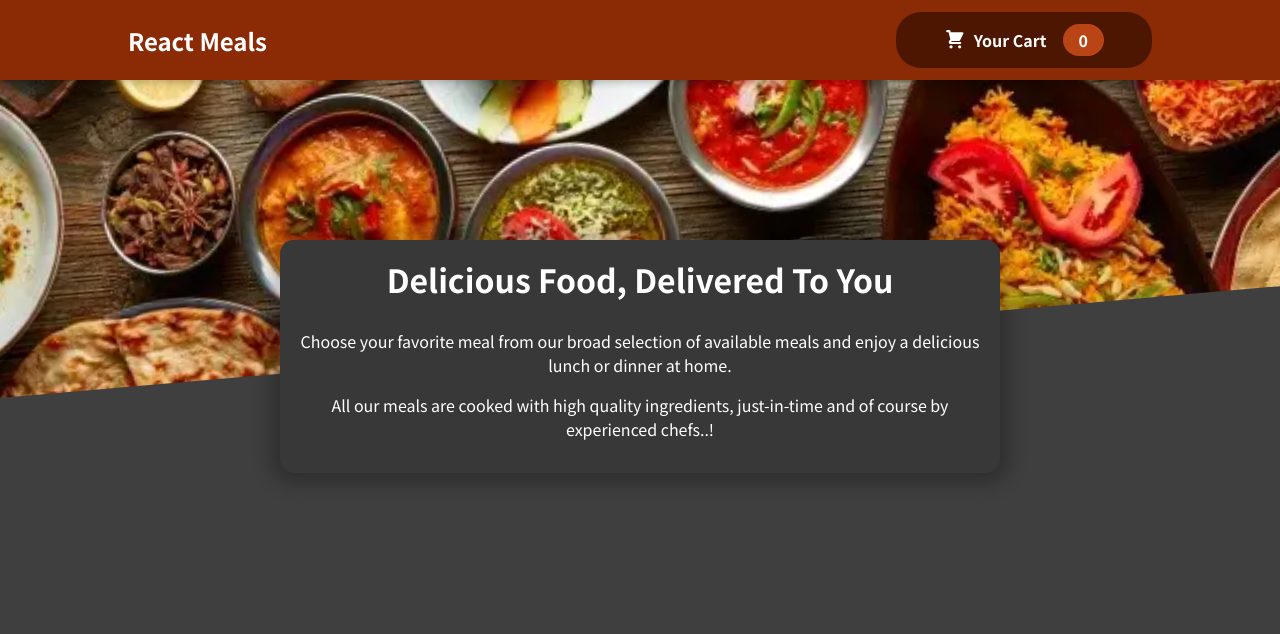
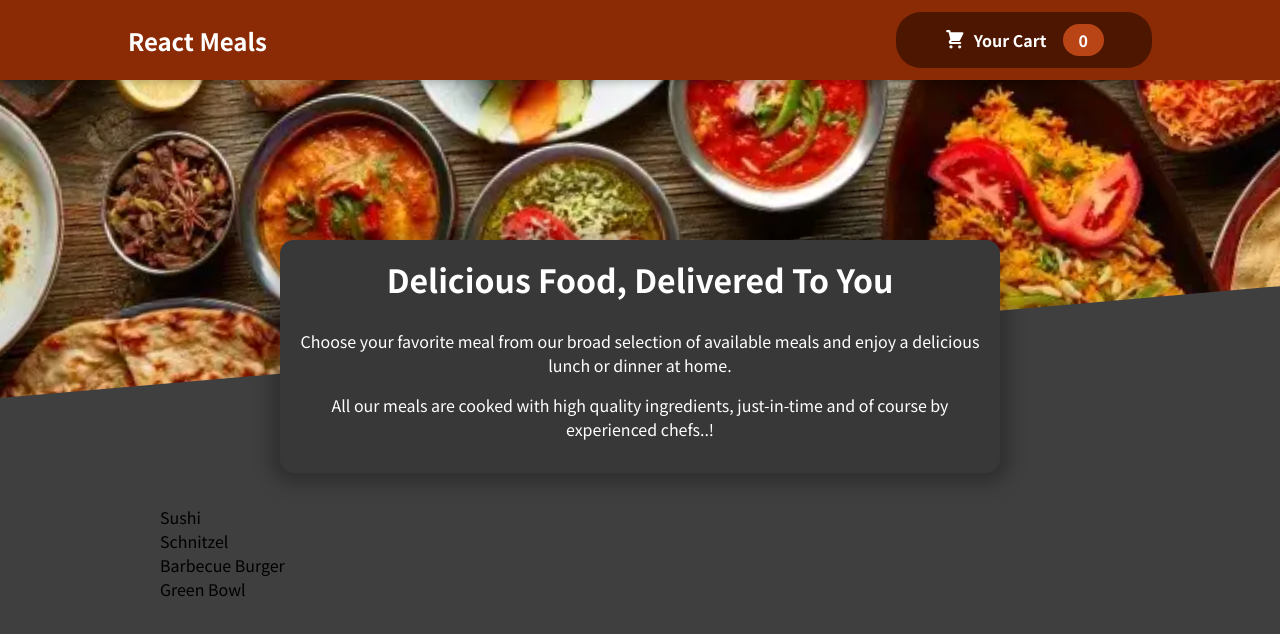
Before and after one commit to Thaheershaik6/Restaurant_website, a React (Create React App) app: page / in a window 1280 px wide. Shown: the top 634 px of the page. Built offline with nearby package versions, Linux system fonts and the light colour scheme.

Commit message:
Restaurant Summary updated

```diff
--- a/src/App.js
+++ b/src/App.js
@@ -1,12 +1,16 @@
 import React, { Fragment } from "react";
 
 import Header from "./components/Layout/Header";
+import Meals from "./components/Meals/Meals";
 
 
 function App() {
   return (
     <Fragment>
       <Header></Header>
+      <main>
+        <Meals></Meals>
+      </main>
     </Fragment>
   );
 }
--- a/src/components/Layout/Header.js
+++ b/src/components/Layout/Header.js
@@ -4,7 +4,6 @@
 
 import classes from './Header.module.css';
 import HeaderCartButton from './HeaderCratButton';
-import Summary from '../UI/Summary';
 
 const Header = (props) => {
 
@@ -17,8 +16,6 @@
             <div className={classes['main-image']}>
             <img src={mealsImage} alt='A table of full delicious food!'/>
             </div>
-            <Summary></Summary>
-
         </div>
     );
 }
--- /dev/null
+++ b/src/components/Meals/AvailableMeal.module.css
@@ -0,0 +1,24 @@
+.meals {
+  max-width: 60rem;
+  width: 90%;
+  margin: 2rem auto;
+  animation: meals-appear 1s ease-out forwards;
+}
+
+.meals ul {
+  list-style: none;
+  margin: 0;
+  padding: 0;
+}
+
+@keyframes meals-appear {
+  from {
+    opacity: 0;
+    transform: translateY(3rem);
+  }
+
+  to {
+    opacity: 1;
+    transform: translateY(0);
+  }
+}
--- /dev/null
+++ b/src/components/Meals/AvaliableMeals.js
@@ -0,0 +1,45 @@
+import React from 'react';
+
+import classes from './AvailableMeal.module.css';
+
+const DUMMY_MEALS = [
+    {
+      id: 'm1',
+      name: 'Sushi',
+      description: 'Finest fish and veggies',
+      price: 22.99,
+    },
+    {
+      id: 'm2',
+      name: 'Schnitzel',
+      description: 'A german specialty!',
+      price: 16.5,
+    },
+    {
+      id: 'm3',
+      name: 'Barbecue Burger',
+      description: 'American, raw, meaty',
+      price: 12.99,
+    },
+    {
+      id: 'm4',
+      name: 'Green Bowl',
+      description: 'Healthy...and green...',
+      price: 18.99,
+    },
+  ];
+
+const AvaliableMeals = () =>{
+
+    const mealsList = DUMMY_MEALS.map(meal => <li>{meal.name}</li>);
+
+    return(
+        <section className={classes.meals}>
+            <ul>
+                {mealsList}
+            </ul>
+        </section>
+    )
+}
+
+export default AvaliableMeals;
--- /dev/null
+++ b/src/components/Meals/Meals.js
@@ -0,0 +1,15 @@
+import React, { Fragment } from "react";
+import Summary from "../UI/Summary";
+import AvaliableMeals from "./AvaliableMeals";
+
+const Meals = () => {
+
+    return(
+        <Fragment>
+            <Summary></Summary>
+            <AvaliableMeals></AvaliableMeals>
+        </Fragment>
+    )
+}
+
+export default Meals;
```
